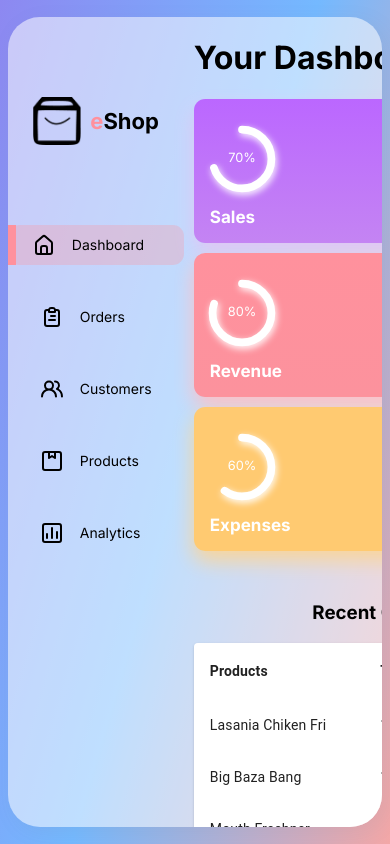
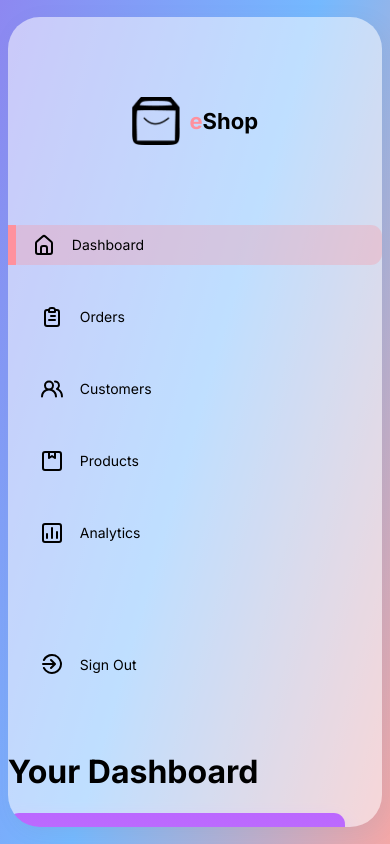
Before and after one commit to rirefat/shop-dashboard, a React (Create React App) app: page / in a window 390 px wide. Built offline with nearby package versions, Linux system fonts and the light colour scheme; the HTML template or start-up script is replaced by a standard one.

Commit message:
done media query for app home layout

```diff
--- a/src/App.css
+++ b/src/App.css
@@ -47,3 +47,17 @@
   grid-template-columns: 11rem auto 20rem;
   gap: 10px;
 }
+
+/* Media Query */
+@media screen and (max-width: 1200px) {
+  .AppGlass{
+    grid-template-columns: 10% 50% auto;
+    overflow-y: scroll;
+  }
+}
+
+@media screen and (max-width: 768px) {
+  .AppGlass{
+    grid-template-columns: 1fr;
+  }
+}
--- a/src/components/Sidebar/Sidebar.css
+++ b/src/components/Sidebar/Sidebar.css
@@ -79,3 +79,47 @@
 .menu .menuItem:last-child:hover{
     color: #6c5ce7;
 }
+
+/* Tablets */
+@media screen and (max-width: 1200px) {
+  .menuItem>span{
+    display: none;
+  }
+  .logo{
+    display: none;
+  }
+}
+
+@media screen and (max-width: 768px) {
+  .sidebar{
+    position: fixed;
+    z-index: 9;
+    background: #ffe0e0;
+    width: 55%;
+    padding-right: 1rem;
+    height: 100%;
+  }
+  .menuItem>span{
+    display: block;
+  }
+  .logo{
+    display: flex;
+  }
+  .menu .menuItem:last-child {
+    position: relative;
+    margin-top: 6rem;
+  }
+  .bars{
+    display: flex;
+    position: fixed;
+    top: 2rem;
+    left:60%;
+    background:#ffe0e0;
+    padding:10px;
+    border-radius: 10px;
+    z-index: 9;
+  }
+  .close{
+    left: -60%;
+  }
+}
```
